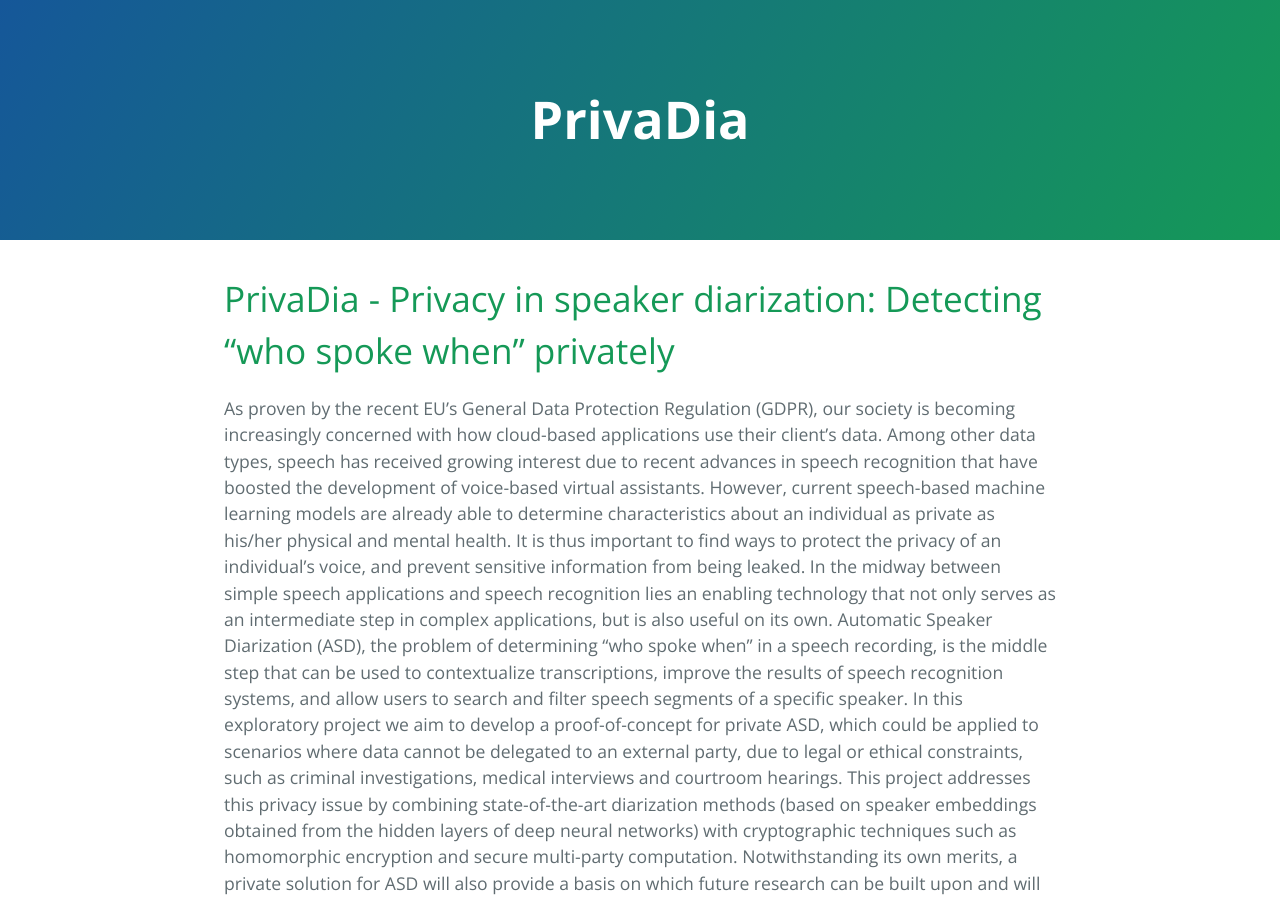
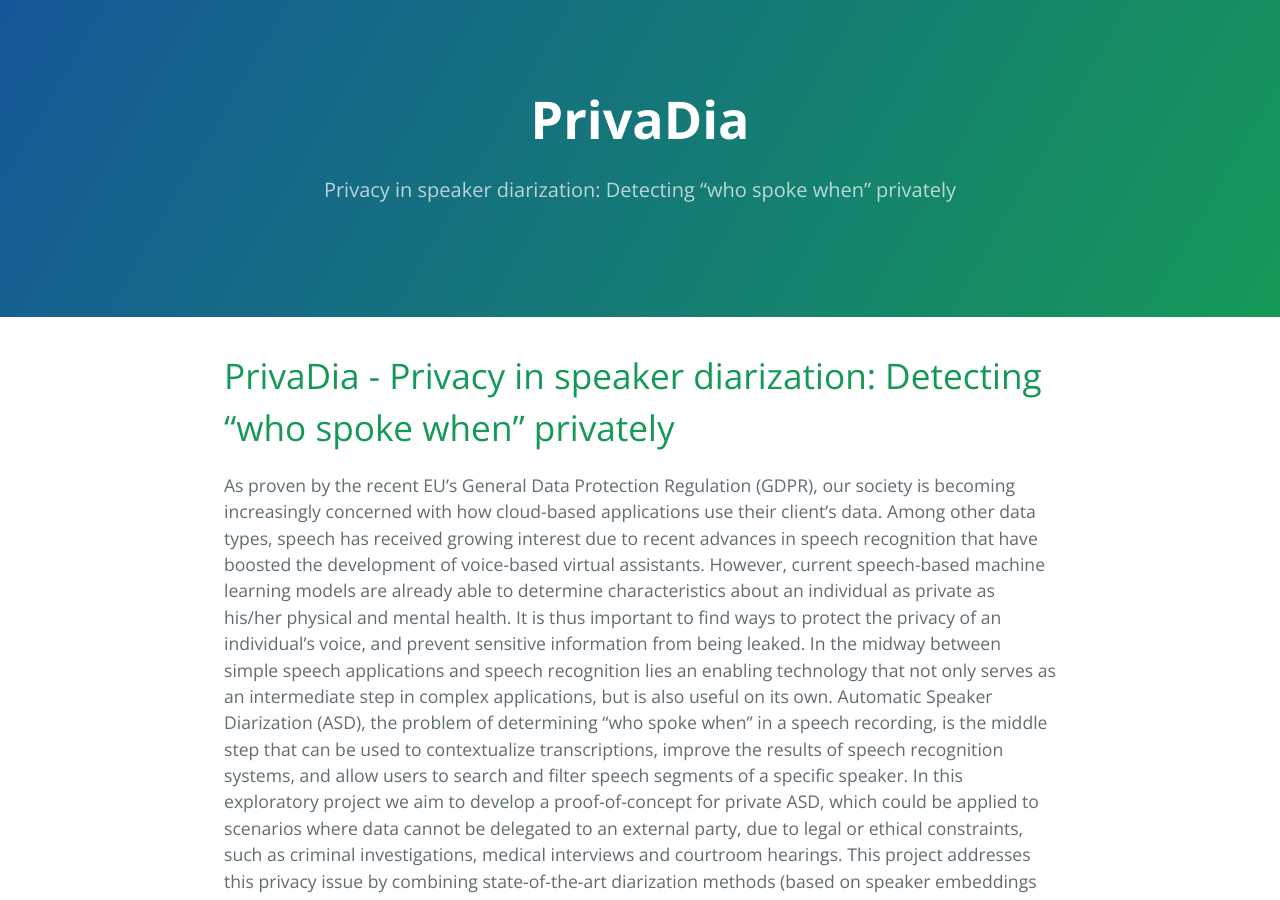
Before and after one commit to fsept11/PRIVADIA, a Jekyll site: the page built from index.md, in a window 1280 px wide and 900 px high. Built offline with Jekyll 4.4.1, drawn with Linux system fonts in a browser that asks for light colours; our own code applies the rules of GitHub Pages for plain Markdown files.

Commit message:
Update default.html

```diff
--- a/_layouts/default.html
+++ b/_layouts/default.html
@@ -24,6 +24,7 @@
 
     <header class="page-header" role="banner">
       <h1 class="project-name">PrivaDia</h1>
+      <h2 class="project-tagline">Privacy in speaker diarization: Detecting “who spoke when” privately</h2>
     </header>
 
     <main id="content" class="main-content" role="main">
```
